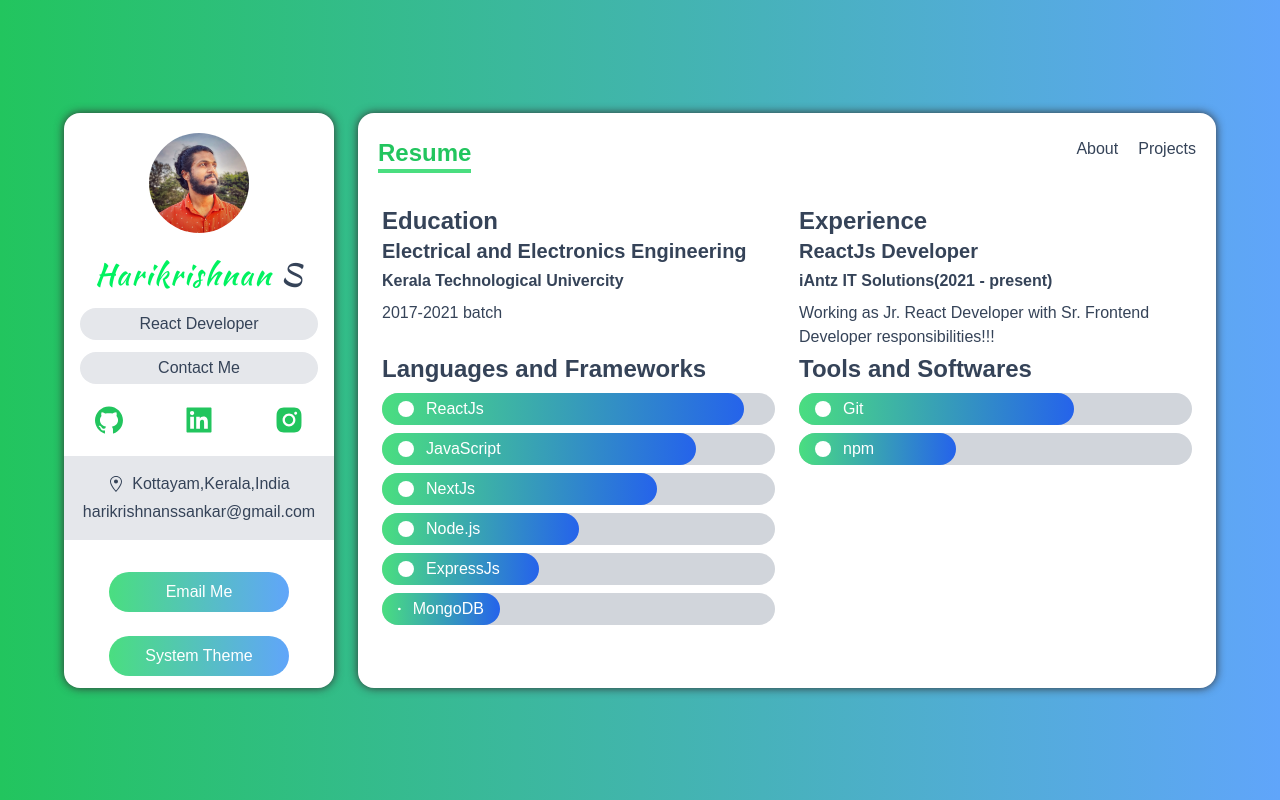
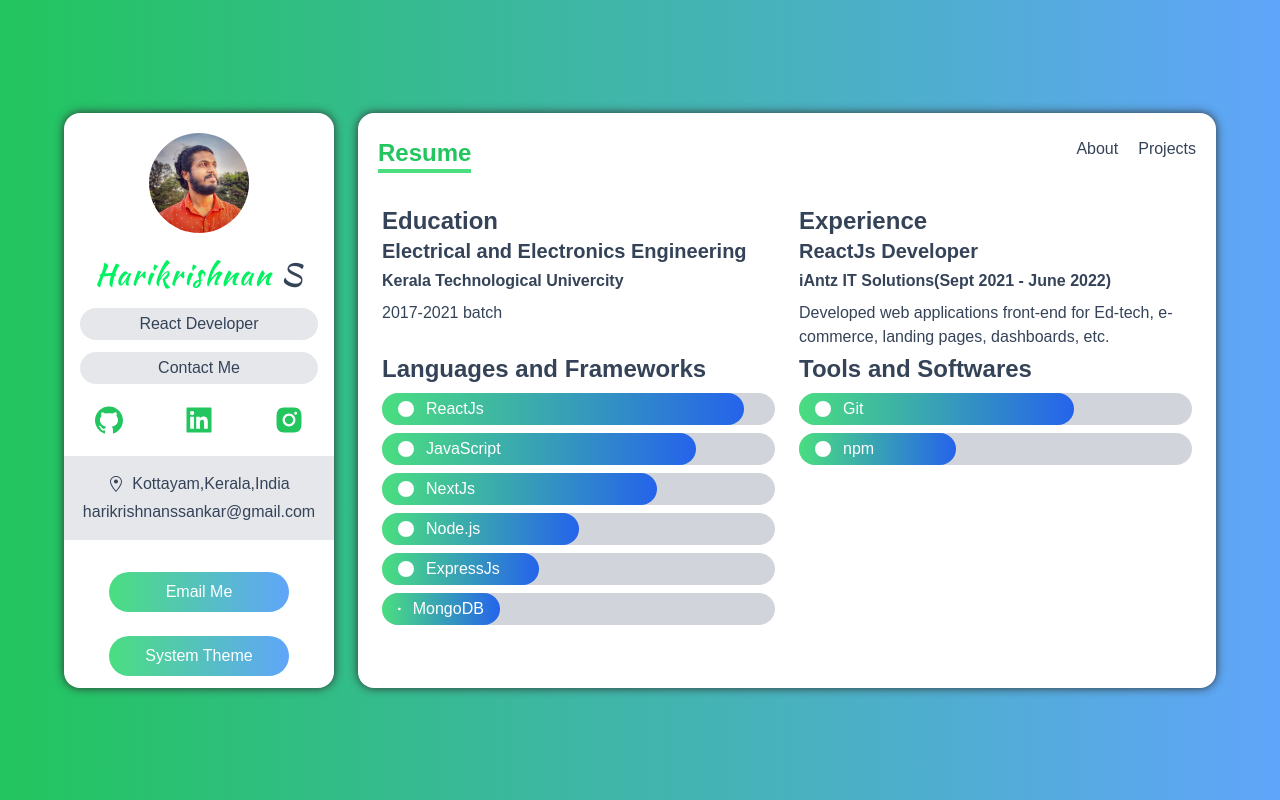
Before and after one commit to harikrishnanssankar/portfolio, a Next.js app: page /resume in a window 1280 px wide. Built offline with nearby package versions, Linux system fonts and the light colour scheme.

Commit message:
exp update

```diff
--- a/pages/resume.tsx
+++ b/pages/resume.tsx
@@ -30,9 +30,9 @@ const Resume = () => {
           <span className="my-3 text-2xl font-bold">Experience</span>
           <div>
             <span className="my-2 text-xl font-bold">ReactJs Developer</span>
-            <p className="font-semibold py-1">iAntz IT Solutions(2021 - present)</p>
+            <p className="font-semibold py-1">iAntz IT Solutions(Sept 2021 - June 2022)</p>
             <p className="py-1">
-              {"Working as Jr. React Developer with Sr. Frontend Developer responsibilities!!!"}
+              {"Developed web applications front-end for Ed-tech, e-commerce, landing pages, dashboards, etc."}
             </p>
           </div>
         </div>
```
